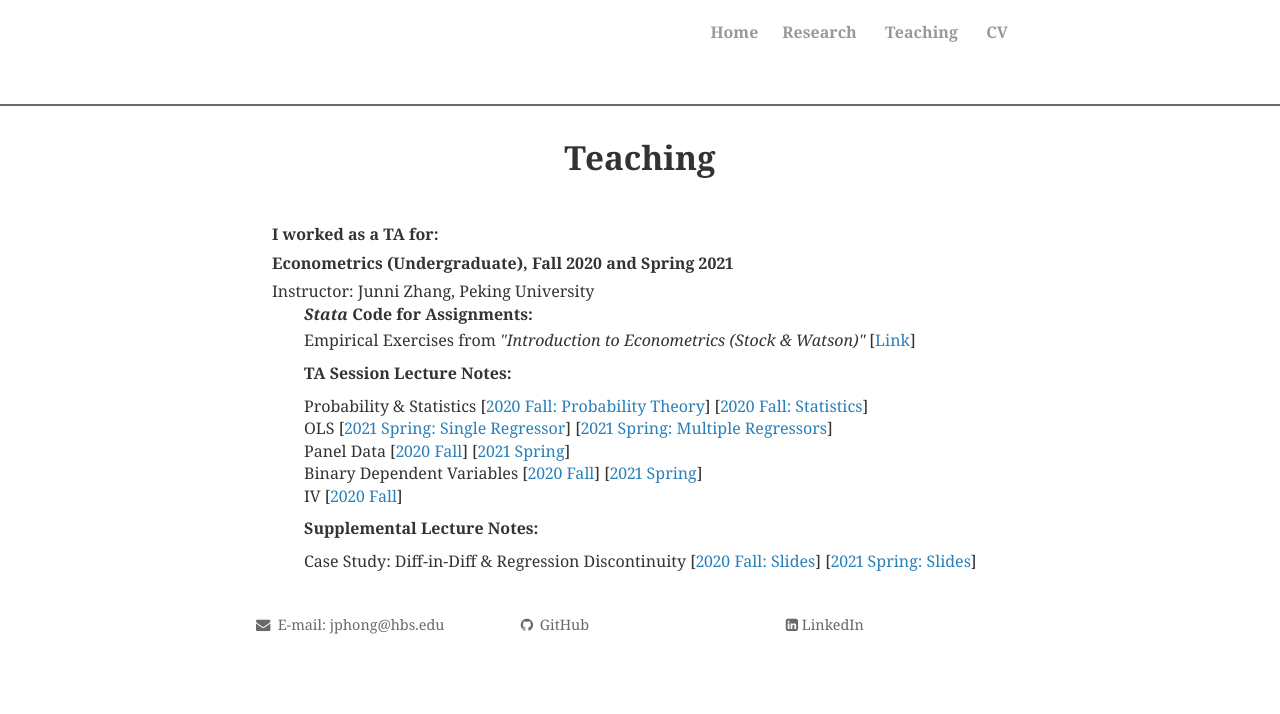
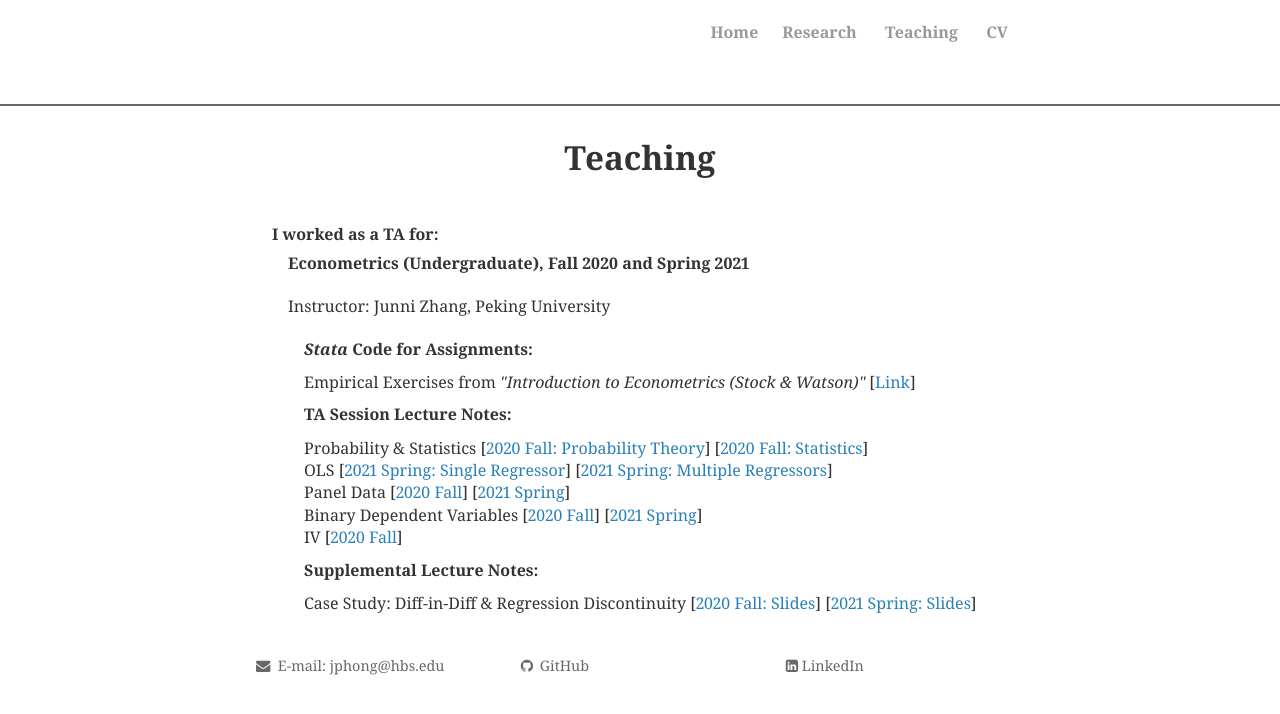
Before and after one commit to JingpengHong/JingpengHong.github.io, a Jekyll site: the page built from teaching.html, in a window 1280 px wide. Shown: the top 714 px of the page. Built offline with Jekyll 4.4.1, drawn with Linux system fonts in a browser that asks for light colours; nearby versions of some CDN libraries; comment, search, counter and statistics services are not loaded; a style sheet for code colours, icons or effects is not loaded.

Commit message:
Update teaching.html

```diff
--- a/teaching.html
+++ b/teaching.html
@@ -6,11 +6,11 @@
 
 <strong> I worked as a TA for: </strong>
 <br>
-<strong> Econometrics (Undergraduate), Fall 2020 and Spring 2021 </strong>
+<p style="text-align:justify;text-indent:1em"> <strong> Econometrics (Undergraduate), Fall 2020 and Spring 2021 </strong>
 <br>
-Instructor: Junni Zhang, Peking University
+<p style="text-align:justify;text-indent:1em">Instructor: Junni Zhang, Peking University
 <br>
-<p style="text-align:justify;text-indent:2em;line-height: 100%"><b><i>Stata</i> Code for Assignments: </b>
+<p style="text-align:justify;text-indent:2em"><b><i>Stata</i> Code for Assignments: </b>
 <p style="text-align:justify;text-indent:2em;line-height: 50%">Empirical Exercises from <i>"Introduction to Econometrics (Stock & Watson)" </i> [<a href="https://github.com/JingpengHong/Econometrics_TA.git" >Link</a>]
 <p style="text-align:justify;text-indent:2em;"><b>TA Session Lecture Notes: </b>
 <p style="text-align:justify;text-indent:2em;line-height: 50%">Probability & Statistics [<a href="https://www.dropbox.com/s/62at9lfbtq2j41k/Lab1.pdf?dl=0" >2020 Fall: Probability Theory</a>] [<a href="https://www.dropbox.com/s/na318rb2jbj1r1d/Lab_II.pdf?dl=0" >2020 Fall: Statistics</a>]
```
